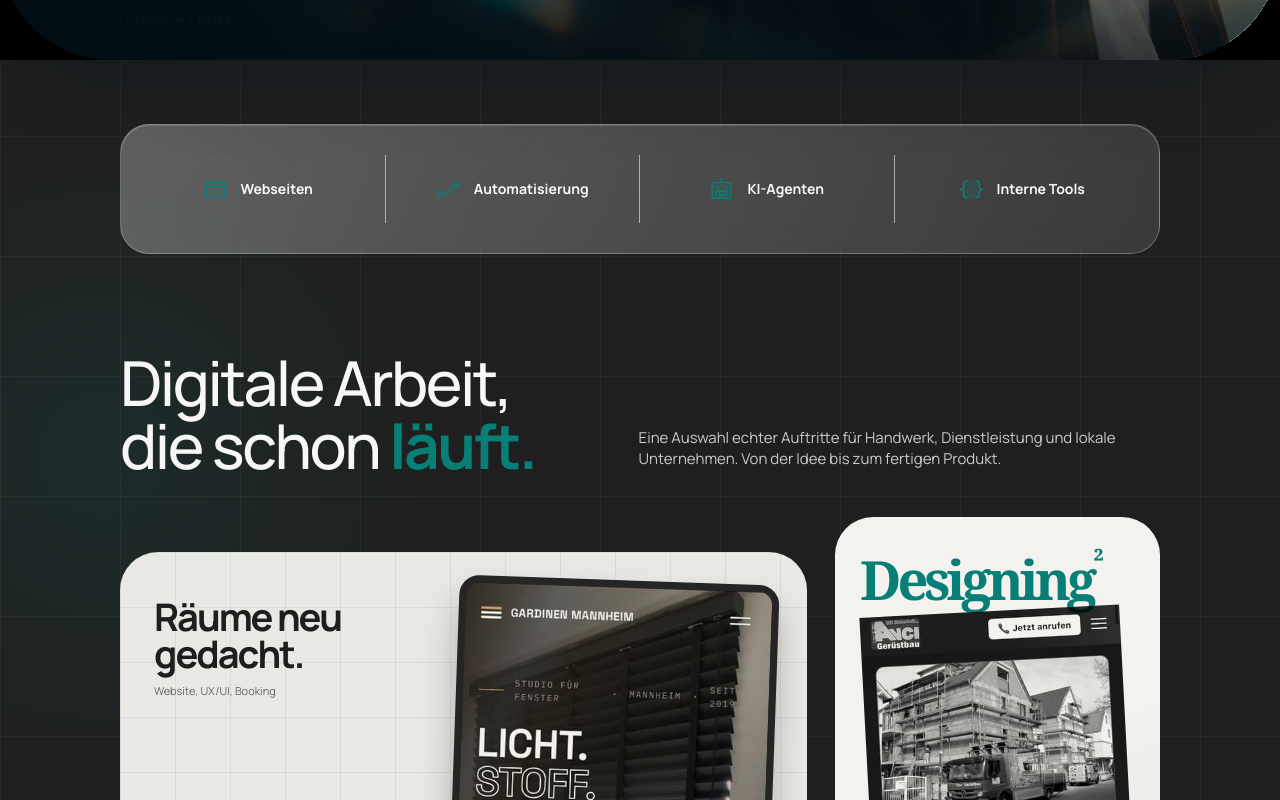
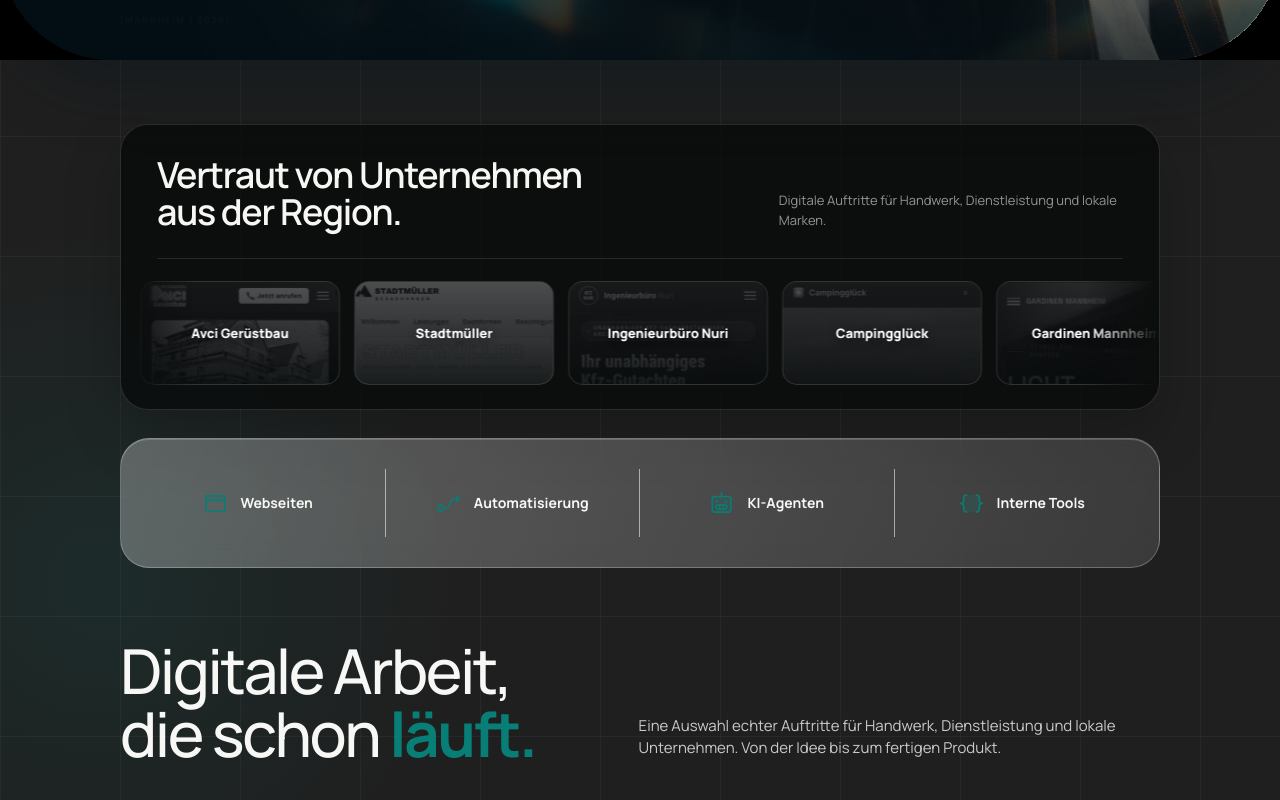
Before and after one commit to Ak-learn-code/new-homepage, a React (Vite) app: page / in a window 1280 px wide. Shown: the part 740-1540 px from the top of the page. Built offline with nearby package versions, Linux system fonts and the light colour scheme.

Commit message:
add regional client marquee

```diff
--- a/src/main.jsx
+++ b/src/main.jsx
@@ -34,6 +34,17 @@ const serviceItems = [
   { Icon: Robot, title: 'KI-Agenten', text: 'Erreichbar, wenn ihr es nicht seid.' },
   { Icon: BracketsCurly, title: 'Interne Tools', text: 'Systeme, die täglich genutzt werden.' },
 ]
+
+const clientReferences = projects.map((project, index) => ({
+  ...project,
+  gradient: [
+    ['#173c42', '#087f76', '#d28a35'],
+    ['#172d38', '#246b74', '#b66a2d'],
+    ['#26333a', '#0d6f68', '#e1a34f'],
+    ['#18363c', '#277d78', '#c47b32'],
+    ['#202f36', '#126d73', '#dd9941'],
+  ][index],
+}))
 
 const processSteps = [
   ['Verstehen', 'Wir klären, was ihr wirklich braucht.'],
@@ -157,6 +168,34 @@ function ServiceRail() {
   )
 }
 
+function ClientMarquee() {
+  const repeatedReferences = [...clientReferences, ...clientReferences]
+
+  return (
+    <div className="client-marquee" role="region" aria-labelledby="client-marquee-title">
+      <div className="client-marquee-head">
+        <h2 id="client-marquee-title">Vertraut von Unternehmen<br />aus der Region.</h2>
+        <p>Digitale Auftritte für Handwerk, Dienstleistung und lokale Marken.</p>
+      </div>
+      <div className="client-marquee-window">
+        <div className="client-marquee-track">
+          {repeatedReferences.map((client, index) => (
+            <div
+              className="client-logo-tile"
+              key={`${client.name}-${index}`}
+              aria-hidden={index >= clientReferences.length ? 'true' : undefined}
+              style={{ '--tile-from': client.gradient[0], '--tile-via': client.gradient[1], '--tile-to': client.gradient[2] }}
+            >
+              <img src={client.image} alt="" loading="lazy" />
+              <span>{client.name}</span>
+            </div>
+          ))}
+        </div>
+      </div>
+    </div>
+  )
+}
+
 function ProjectCollage() {
   const [active, setActive] = useState(0)
   const project = projects[active]
@@ -164,6 +203,7 @@ function ProjectCollage() {
 
   return (
     <section className="projects dark-panel" id="projekte">
+      <ClientMarquee />
       <ServiceRail />
       <div className="projects-head reveal-on-scroll">
         <h2>Digitale Arbeit,<br />die schon <em>läuft.</em></h2>
--- a/src/styles.css
+++ b/src/styles.css
@@ -1090,3 +1090,169 @@ input { caret-color: var(--accent); }
 @media (prefers-reduced-motion: reduce) {
   .hero-atmosphere picture img { animation: none; }
 }
+
+/* Regional client marquee */
+.client-marquee {
+  position: relative;
+  overflow: hidden;
+  border: 1px solid rgba(255, 255, 255, .13);
+  border-radius: 28px;
+  background: rgba(8, 10, 11, .8);
+  box-shadow: 0 24px 58px rgba(0, 0, 0, .2);
+}
+
+.client-marquee-head {
+  display: grid;
+  grid-template-columns: minmax(0, 1.25fr) minmax(280px, .75fr);
+  align-items: end;
+  gap: 48px;
+  margin: 0 36px;
+  padding: 32px 0 28px;
+  border-bottom: 1px solid rgba(255, 255, 255, .11);
+}
+
+.client-marquee-head h2 {
+  margin: 0;
+  color: #f6f6f3;
+  font-size: clamp(30px, 2.8vw, 42px);
+  font-weight: 570;
+  line-height: 1.02;
+  letter-spacing: -.035em;
+}
+
+.client-marquee-head p {
+  max-width: 420px;
+  justify-self: end;
+  margin: 0;
+  color: rgba(246, 246, 243, .58);
+  font-size: 13px;
+  line-height: 1.5;
+}
+
+.client-marquee-window {
+  width: 100%;
+  overflow: hidden;
+  padding: 22px 0 24px;
+  -webkit-mask-image: linear-gradient(90deg, transparent, #000 7%, #000 93%, transparent);
+  mask-image: linear-gradient(90deg, transparent, #000 7%, #000 93%, transparent);
+}
+
+.client-marquee-track {
+  width: max-content;
+  display: flex;
+  align-items: center;
+  gap: 14px;
+  padding-right: 14px;
+  animation: client-marquee-scroll 36s linear infinite;
+  will-change: transform;
+}
+
+.client-logo-tile {
+  --tile-from: #173c42;
+  --tile-via: #087f76;
+  --tile-to: #d28a35;
+  width: 200px;
+  height: 104px;
+  flex: 0 0 auto;
+  position: relative;
+  display: grid;
+  place-items: center;
+  overflow: hidden;
+  border: 1px solid rgba(255, 255, 255, .08);
+  border-radius: 15px;
+  background: #202223;
+  isolation: isolate;
+}
+
+.client-logo-tile::before {
+  content: '';
+  position: absolute;
+  inset: 0;
+  z-index: -1;
+  opacity: 0;
+  background: linear-gradient(135deg, var(--tile-from), var(--tile-via), var(--tile-to));
+  transform: scale(1.12);
+  transition: opacity 220ms ease, transform 360ms var(--ease-out-expo);
+}
+
+.client-logo-tile::after {
+  content: '';
+  position: absolute;
+  inset: 0;
+  z-index: -1;
+  background: linear-gradient(180deg, rgba(5, 8, 9, .38), rgba(5, 8, 9, .82));
+}
+
+.client-logo-tile img {
+  width: 100%;
+  height: 100%;
+  position: absolute;
+  z-index: -2;
+  inset: 0;
+  object-fit: cover;
+  object-position: top;
+  opacity: .42;
+  filter: grayscale(1) contrast(1.05);
+  transition: opacity 220ms ease, filter 220ms ease, transform 360ms var(--ease-out-expo);
+}
+
+.client-logo-tile span {
+  max-width: 165px;
+  padding: 0 12px;
+  color: #fff;
+  font-size: 13px;
+  font-weight: 720;
+  line-height: 1.12;
+  text-align: center;
+  text-shadow: 0 2px 10px rgba(0, 0, 0, .45);
+}
+
+.client-marquee + .service-rail { margin-top: 28px; }
+.client-marquee ~ .projects-head { margin-top: 72px; }
+
+@keyframes client-marquee-scroll {
+  to { transform: translateX(-50%); }
+}
+
+@media (hover: hover) and (pointer: fine) {
+  .nav-contact:hover {
+    color: #251607;
+    background: #f2a146;
+    box-shadow: 0 10px 24px rgba(242, 161, 70, .25);
+  }
+  .client-marquee-window:hover .client-marquee-track { animation-play-state: paused; }
+  .client-logo-tile:hover::before { opacity: .82; transform: none; }
+  .client-logo-tile:hover img { opacity: .28; filter: grayscale(.2) saturate(.8); transform: scale(1.035); }
+}
+
+@media (max-width: 820px) {
+  .client-marquee-head {
+    grid-template-columns: 1fr;
+    gap: 12px;
+    margin: 0 24px;
+    padding: 26px 0 22px;
+  }
+  .client-marquee-head h2 { font-size: 30px; }
+  .client-marquee-head p { max-width: 360px; justify-self: start; font-size: 12px; }
+  .client-logo-tile { width: 176px; height: 94px; }
+  .client-marquee ~ .projects-head { margin-top: 58px; }
+}
+
+@media (max-width: 600px) {
+  .client-marquee { border-radius: 22px; }
+  .client-marquee-head { margin: 0 18px; padding: 22px 0 18px; }
+  .client-marquee-head h2 { font-size: 25px; }
+  .client-marquee-head p { font-size: 11px; }
+  .client-marquee-window { padding: 18px 0 20px; }
+  .client-marquee-track { gap: 10px; padding-right: 10px; animation-duration: 30s; }
+  .client-logo-tile { width: 150px; height: 82px; border-radius: 13px; }
+  .client-logo-tile span { max-width: 136px; font-size: 11px; }
+  .client-marquee + .service-rail { margin-top: 20px; }
+  .client-marquee ~ .projects-head { margin-top: 50px; }
+}
+
+@media (prefers-reduced-motion: reduce) {
+  .client-marquee-track { animation: none; transform: translateX(0); }
+  .client-logo-tile::before,
+  .client-logo-tile img { transition: none; }
+}
```
